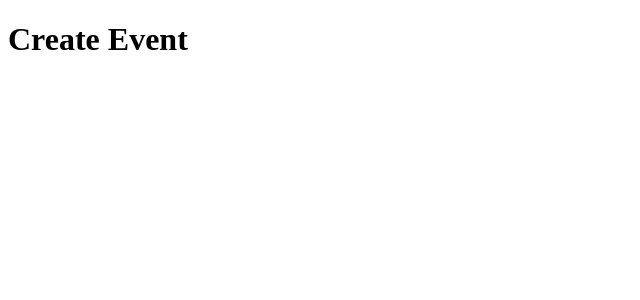
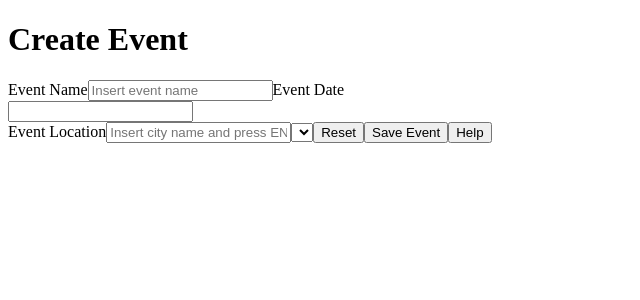
Before and after one commit to vvaneli/ga-react-api-app, a React (Vite) app in the folder weather-widget/: page /create-event in a window 1280 px wide. Shown: the top 300 px of the page, without its empty margins (0-640 px from the left). Built offline with nearby package versions, Linux system fonts and the light colour scheme.

Commit message:
finished form set up and added select options

```diff
--- a/weather-widget/package.json
+++ b/weather-widget/package.json
@@ -14,7 +14,8 @@
     "react": "^18.2.0",
     "react-datepicker": "^6.9.0",
     "react-dom": "^18.2.0",
-    "react-router-dom": "^6.22.3"
+    "react-router-dom": "^6.22.3",
+    "react-select": "^5.8.0"
   },
   "devDependencies": {
     "@types/react": "^18.2.66",
--- a/weather-widget/src/pages/CreateEvent.jsx
+++ b/weather-widget/src/pages/CreateEvent.jsx
@@ -1,5 +1,5 @@
-import { useState } from "react"
-import { useNavigate } from "react-router-dom"
+import { useState } from 'react'
+import { useNavigate, Link } from 'react-router-dom'
 import axios from 'axios'
 import DatePicker from 'react-datepicker'
 
@@ -7,40 +7,103 @@ import DatePicker from 'react-datepicker'
 
 export default function CreateEvent() {
 
-    // const [formData, setFormData] = useState({
-    //  city:
-    //  lat:
-    //  lon:
-    // })
+    const [formData, setFormData] = useState({
+        eventName: '',
+        eventDate: '',
+        eventLocation: '',
+        lat: '',
+        lon: '',
+    })
 
-    // const [error, setError] = useState()
+    const [options, setOptions] = useState([])
 
-    // const navigate = useNavigate()
+    const [error, setError] = useState()
 
-    // function handleSubmit(e) {
-        // e.preventDafault()
-        // async function for geocoding api
-        // try {
-        //   trycatch for weather api
-        // } catch (error) {
+    const navigate = useNavigate()
 
-        // }
 
-    //}
+    async function handleSubmit(e) {
+        e.preventDefault()
+    }
 
-    // form
-    // event-name
-    // event-location
-    // event-date
-    // DatePicker
-    // reset-btn
-    // save-btn
-    // help-btn
+
+    async function handleSelect(e) {
+        if (e.key === 'Enter') {
+            try {
+                const { data } = await axios.get(`http://api.openweathermap.org/geo/1.0/direct?q=${formData.eventLocation}&limit=50&appid=${import.meta.env.VITE_API_KEY}`)
+                setOptions(data)
+            } catch (error) {
+                console.log(error)
+            }
+        }
+        // console.log(options)
+    }
+
+    function handleChange(e) {
+        setFormData({ ...formData, [e.target.name]: e.target.value })
+    }
+
+    function handleReset() {
+        setFormData({
+            eventName: '',
+            eventDate: '',
+            eventLocation: '',
+            lat: '',
+            lon: '',
+        })
+    }
 
     // localStorage
 
 
     return (
-        <h1>Create Event</h1>
+        <div className='form-page'>
+            <h1>Create Event</h1>
+            <form onSubmit={handleSubmit}>
+                <label htmlFor='eventName'>Event Name</label>
+                <input
+                    type='text'
+                    name='eventName'
+                    id='eventName'
+                    placeholder='Insert event name'
+                    value={formData.eventName}
+                    onChange={handleChange}
+                />
+                <label htmlFor="eventDate">Event Date</label>
+                <DatePicker></DatePicker>
+                <label htmlFor="eventLocation">Event Location</label>
+                <input
+                    type='text'
+                    name='eventLocation'
+                    id='eventLocation'
+                    placeholder='Insert city name and press ENTER'
+                    value={formData.eventLocation}
+                    onChange={handleChange}
+                    onKeyDown={handleSelect}
+                />
+                <select name="locations" id="locations">
+                    {options.length > 1 ?
+                        options.map(option => {
+                            const { lat, lon, country, name } = option
+                            return (
+                                <option key={name} value={name} data-lat={lat} data-lon={lon}>{name}, {country}</option>
+                        )
+                        })
+                        :
+                        error ?
+                            <p>{error}</p>
+                            :
+                            <p>No other options available</p>
+                    }
+                </select>
+
+                {/* if location comes back with more than one result have drop down menu */}
+                <button type='button' onClick={handleReset}>Reset</button>
+                <button type='submit'>Save Event</button>
+                <Link to={'/'}>
+                    <button type='button'>Help</button>
+                </Link>
+            </form>
+        </div>
     )
 }
```
Also changed, not shown: 1 other file (tests, documents, lock files or other folders).
